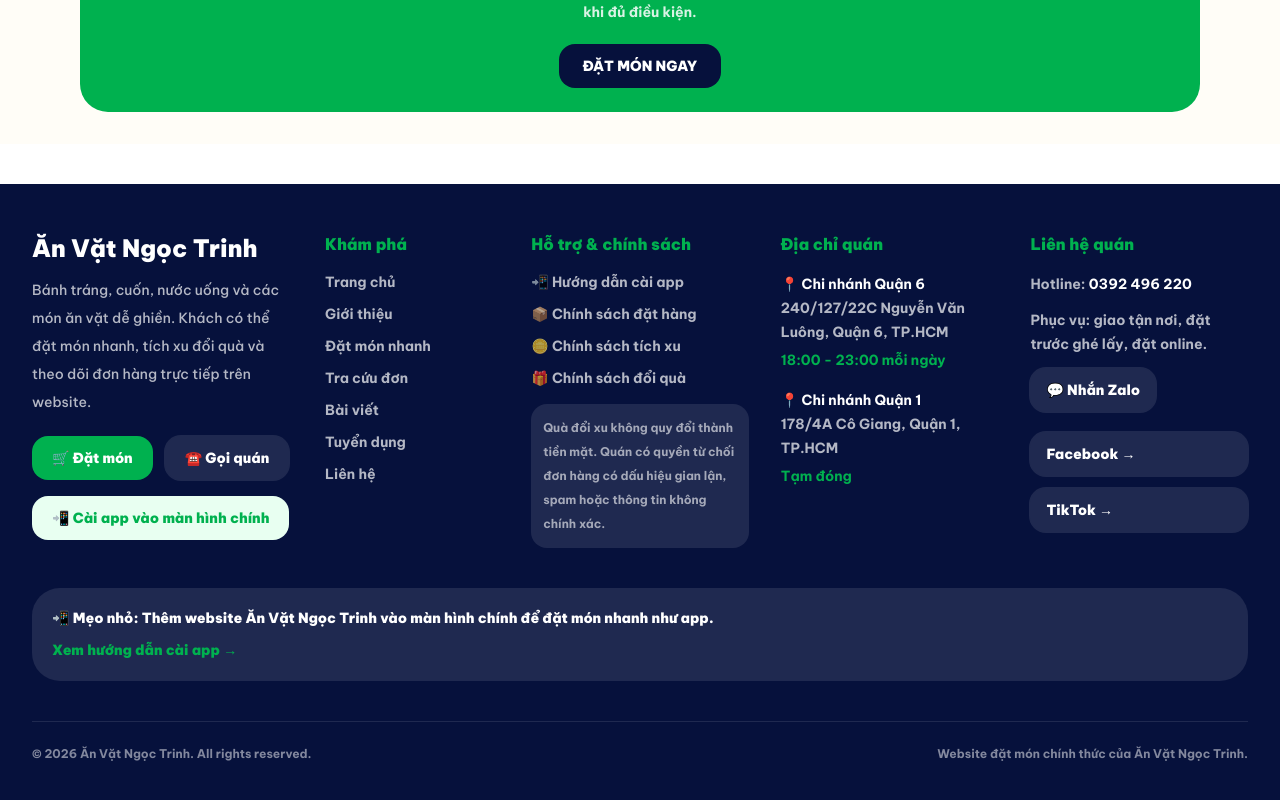
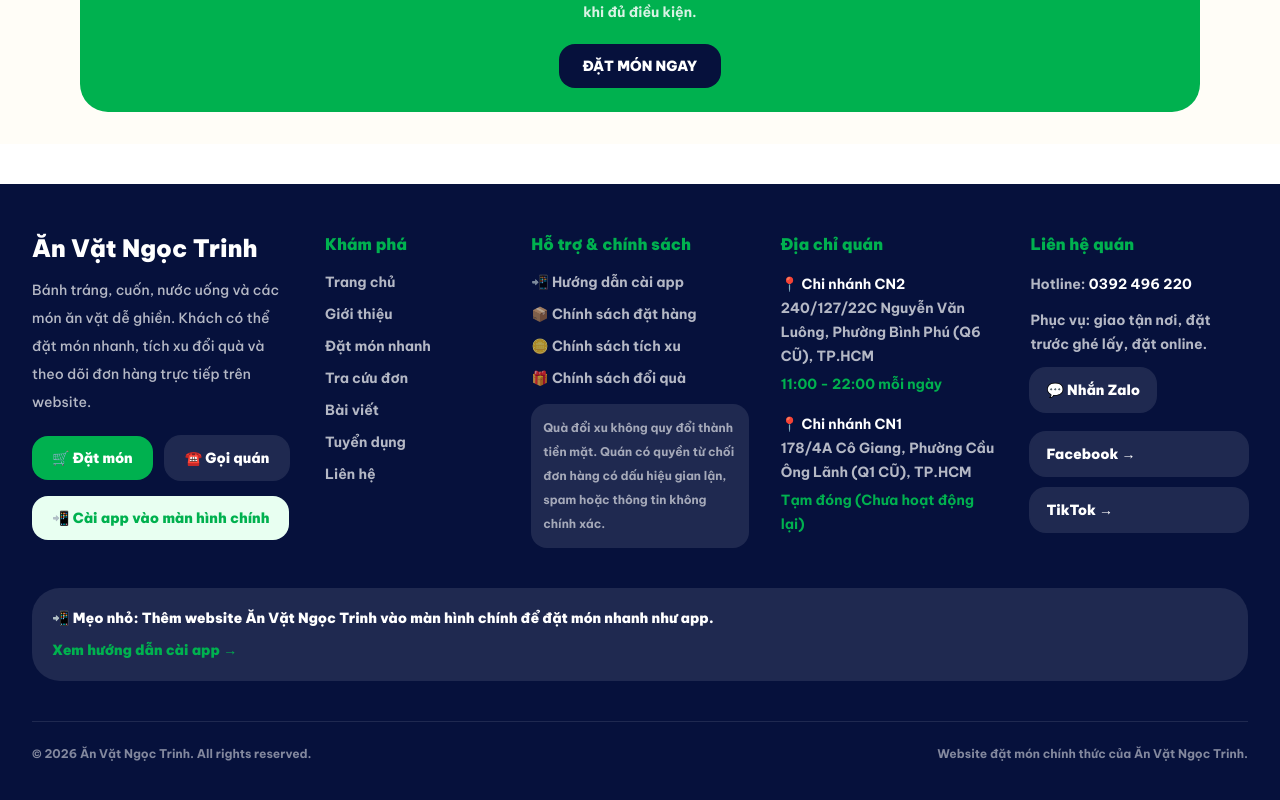
Before and after one commit to douvi-net/anvat-ngoc-trinh, a Next.js app: page / in a window 1280 px wide. Shown: the part 3370-4170 px from the top of the page. Built offline with nearby package versions, Linux system fonts and the light colour scheme.

Commit message:
update footer 2

```diff
--- a/components/Footer.tsx
+++ b/components/Footer.tsx
@@ -99,16 +99,16 @@
 
             <div className="mt-4 space-y-4 text-sm font-bold leading-6 text-white/70">
               <div>
-                <p className="text-white">📍 Chi nhánh Quận 6</p>
-                <p>240/127/22C Nguyễn Văn Luông, Quận 6, TP.HCM</p>
-                <p className="mt-1 text-[#00B14F]">18:00 - 23:00 mỗi ngày</p>
+                <p className="text-white">📍 Chi nhánh CN2</p>
+                <p>240/127/22C Nguyễn Văn Luông, Phường Bình Phú (Q6 CŨ), TP.HCM</p>
+                <p className="mt-1 text-[#00B14F]">11:00 - 22:00 mỗi ngày</p>
               </div>
 
               <div>
-                <p className="text-white">📍 Chi nhánh Quận 1</p>
-                <p>178/4A Cô Giang, Quận 1, TP.HCM</p>
+                <p className="text-white">📍 Chi nhánh CN1</p>
+                <p>178/4A Cô Giang, Phường Cầu Ông Lãnh (Q1 CŨ), TP.HCM</p>
                 <p className="mt-1 text-[#00B14F]">
-                  Tạm đóng
+                  Tạm đóng (Chưa hoạt động lại)
                 </p>
               </div>
             </div>
```
